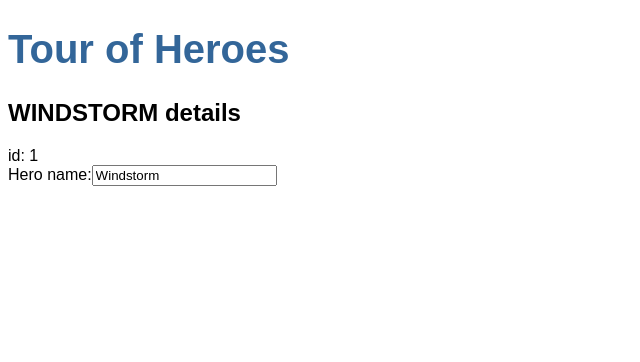
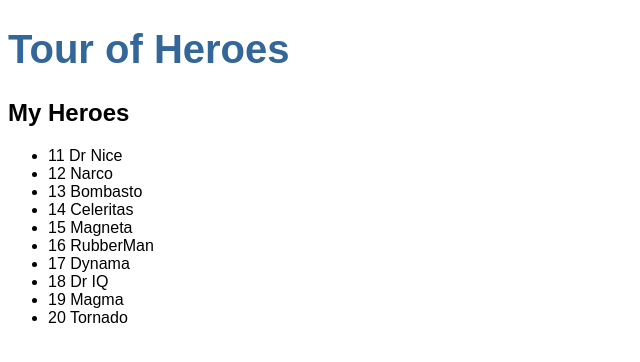
Before and after one commit to HoutarouOreki/angular-tour-of-heroes, an Angular app: page / in a window 1280 px wide. Shown: the top 362 px of the page, without its empty margins (0-640 px from the left). Built offline with nearby package versions, Linux system fonts and the light colour scheme.

Commit message:
display a list of heroes

```diff
--- a/src/app/heroes/heroes.component.html
+++ b/src/app/heroes/heroes.component.html
@@ -1,6 +1,6 @@
-<h2>{{hero.name | uppercase}} details</h2>
-<div><span>id: </span>{{hero.id}}</div>
-<div>
-    <label for="name">Hero name:</label>
-    <input type="text" name="name" id="name" [(ngModel)]="hero.name" placeholder="name">
-</div>
+<h2>My Heroes</h2>
+<ul class="heroes">
+  <li *ngFor="let hero of heroes">
+    <span class="badge">{{hero.id}}</span> {{hero.name}}
+  </li>
+</ul>
--- a/src/app/heroes/heroes.component.ts
+++ b/src/app/heroes/heroes.component.ts
@@ -1,5 +1,6 @@
 import { Component, OnInit } from '@angular/core';
 import { Hero } from '../hero';
+import { HEROES } from '../mock-heroes';
 
 @Component({
   selector: 'app-heroes',
@@ -7,11 +8,7 @@
   styleUrls: ['./heroes.component.css']
 })
 export class HeroesComponent implements OnInit {
-
-  hero: Hero = {
-    name: 'Windstorm',
-    id: 1
-  };
+  heroes = HEROES;
 
   constructor() { }
 
```
